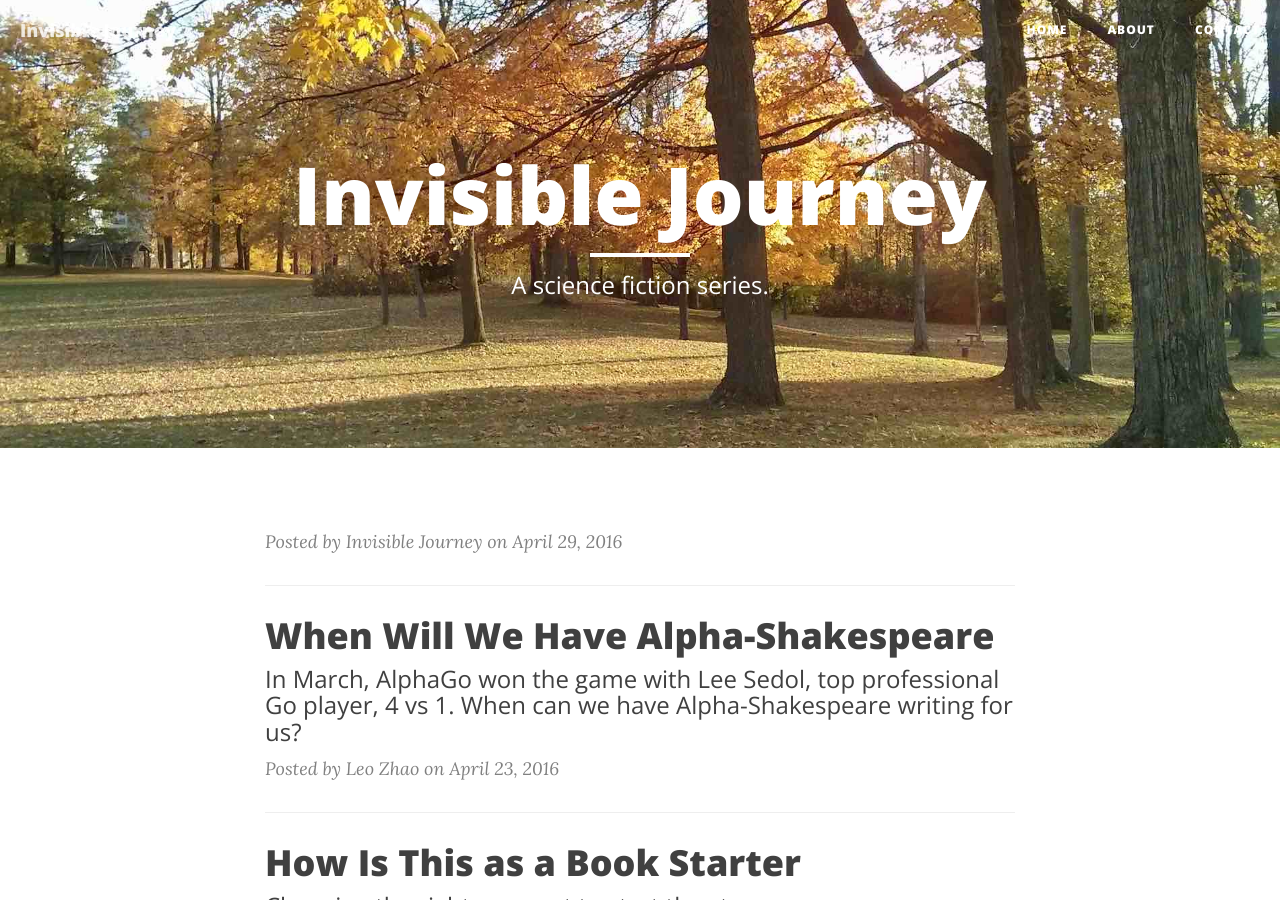
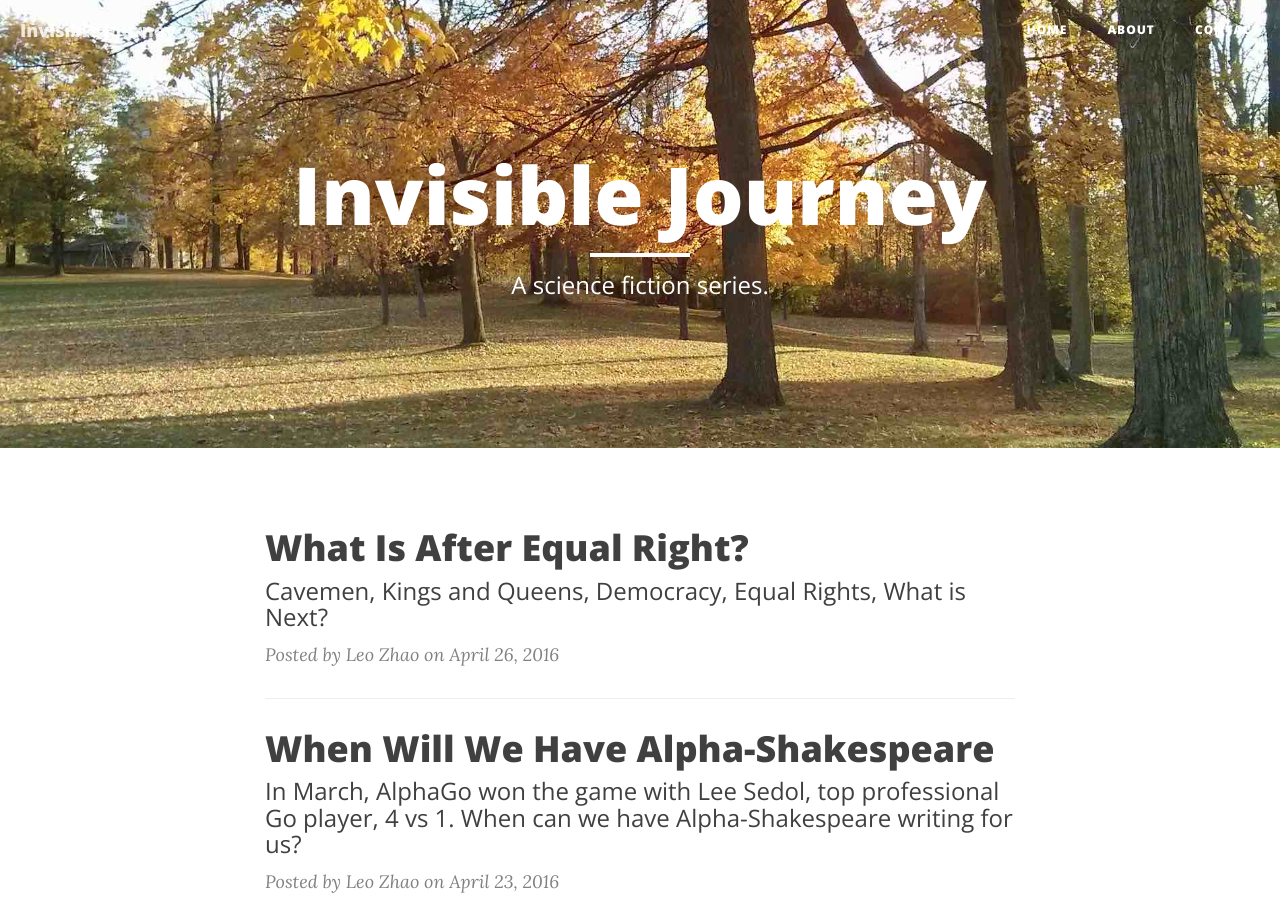
Before and after one commit to invisiblejourney/invisiblejourney.github.io, a Jekyll site: the page built from index.html, in a window 1280 px wide and 900 px high. Built offline with Jekyll 4.4.1, drawn with Linux system fonts in a browser that asks for light colours; nearby versions of some CDN libraries; the list of posts is cut into pages by our own code.

Commit message:
a fix of front matter for equal right.

```diff
--- a/_posts/2016-04-26-what-is-after-equal-right.markdown
+++ b/_posts/2016-04-26-what-is-after-equal-right.markdown
@@ -1,7 +1,7 @@
 ---
 layout:     post
 title:      "What Is After Equal Right?"
-subtitle:   "Cavemen, Kings and Queens, Democracy, Equal Rights, What is Next?
+subtitle:   "Cavemen, Kings and Queens, Democracy, Equal Rights, What is Next?"
 date:       2016-04-26 20:00:00
 author:     "Leo Zhao"
 header-img: "img/contact-bg.jpg"
```
